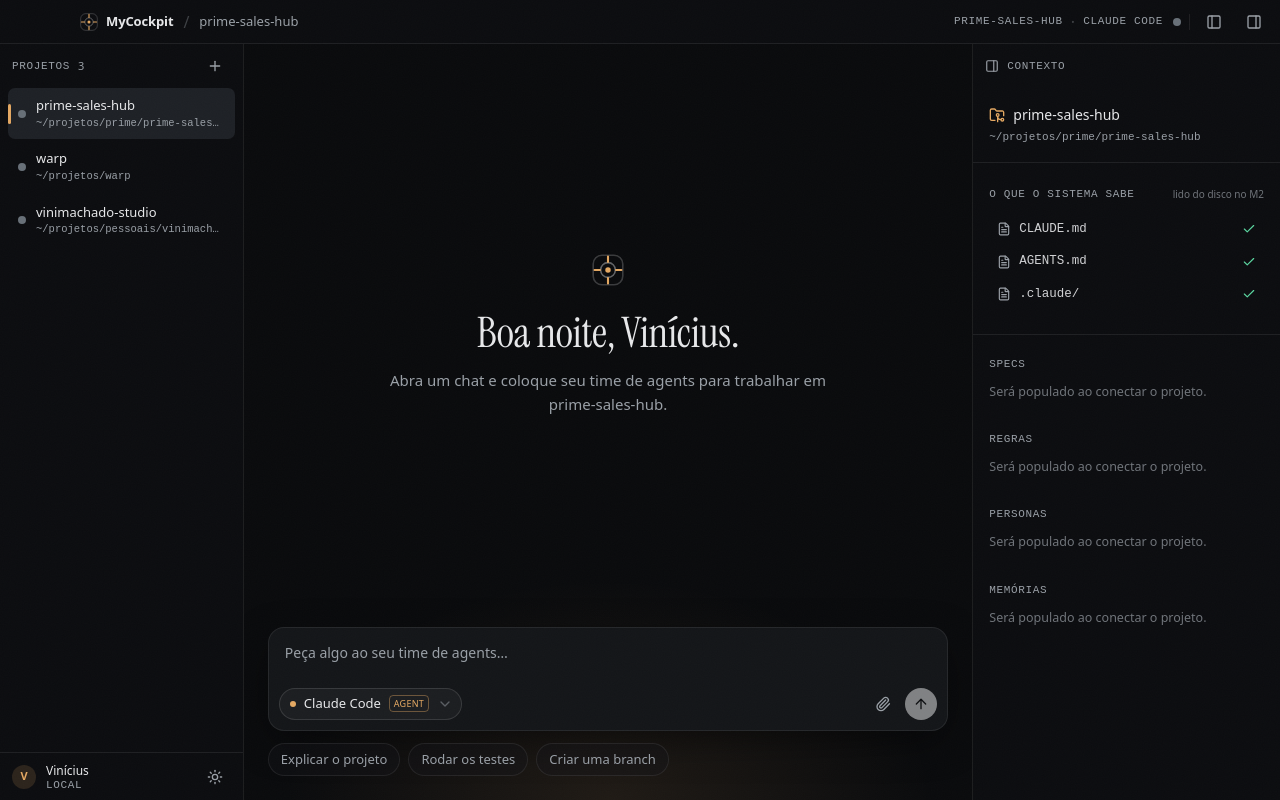
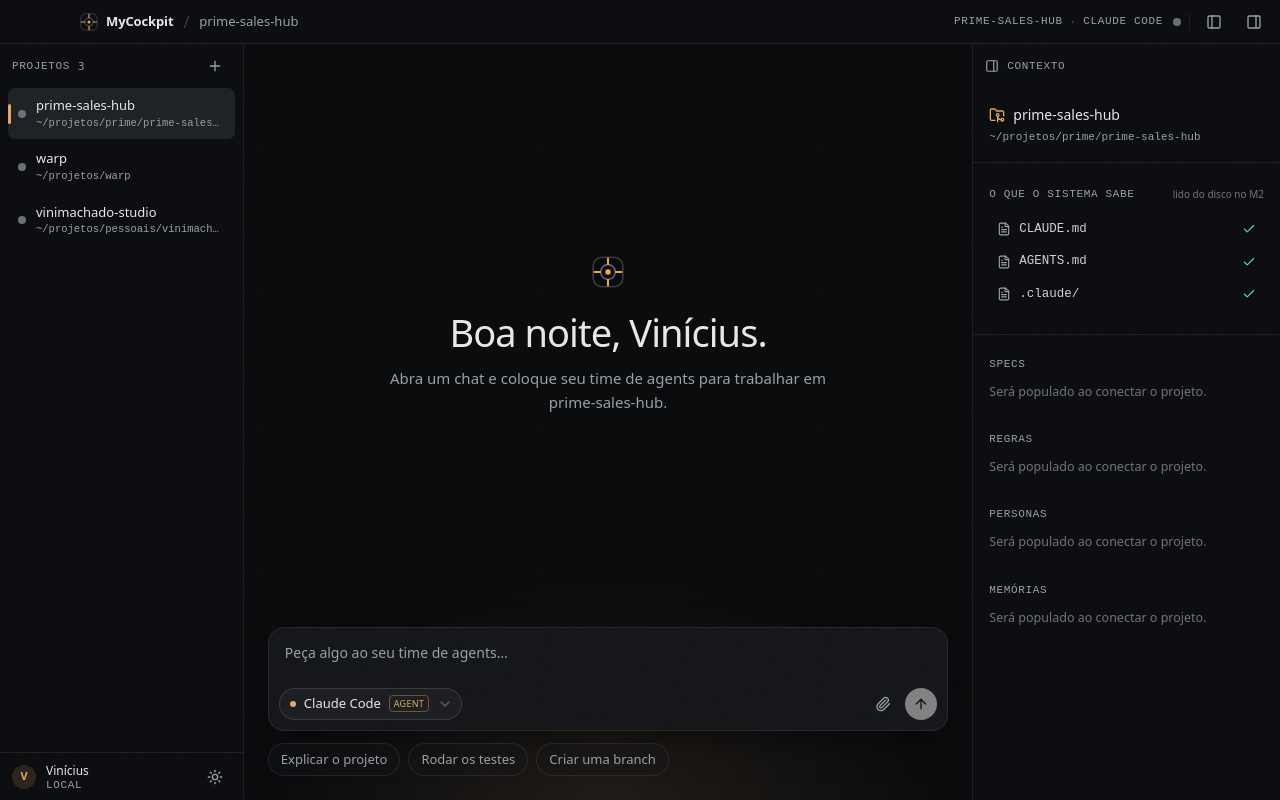
Before and after one commit to vinicius1209/mycockpit, a React (Vite) app in the folder app/: page / in a window 1280 px wide. Built offline with nearby package versions, Linux system fonts and the light colour scheme.

Commit message:
style(app): fonte display vira Geist (remove Instrument Serif)
Tudo em Geist + Geist Mono — saudação e títulos agora em sans (medium, tracking apertado). Remove a dep @fontsource/instrument-serif.

```diff
--- a/app/package.json
+++ b/app/package.json
@@ -12,7 +12,6 @@
   "dependencies": {
     "@fontsource-variable/geist": "^5.2.9",
     "@fontsource-variable/geist-mono": "^5.2.8",
-    "@fontsource/instrument-serif": "^5.2.8",
     "@tabler/icons-react": "^3.44.0",
     "@tailwindcss/vite": "^4.3.1",
     "@tanstack/react-query": "^5.101.1",
--- a/app/src/components/chat/ChatPanel.tsx
+++ b/app/src/components/chat/ChatPanel.tsx
@@ -30,7 +30,7 @@ export function ChatPanel() {
         <div className="mx-auto flex min-h-full max-w-[760px] flex-col items-center justify-center px-6 py-10">
           <div className="animate-cockpit-rise text-center">
             <Reticle className="mx-auto mb-6 size-8" />
-            <h1 className="font-display text-[42px] leading-[1.1] tracking-[-0.01em] text-foreground">
+            <h1 className="text-[38px] font-medium leading-[1.1] tracking-[-0.025em] text-foreground">
               {greeting}, Vinícius.
             </h1>
             <p className="mx-auto mt-3 max-w-md text-[15px] leading-relaxed text-muted-foreground">
--- a/app/src/fonts.d.ts
+++ b/app/src/fonts.d.ts
@@ -2,4 +2,3 @@
 // Declaramos os módulos para os side-effect imports no main.tsx.
 declare module "@fontsource-variable/geist"
 declare module "@fontsource-variable/geist-mono"
-declare module "@fontsource/instrument-serif"
--- a/app/src/index.css
+++ b/app/src/index.css
@@ -45,7 +45,7 @@
   /* tipografia */
   --font-sans: "Geist Variable", ui-sans-serif, system-ui, sans-serif;
   --font-mono: "Geist Mono Variable", ui-monospace, "SF Mono", monospace;
-  --font-display: "Instrument Serif", Georgia, serif;
+  --font-display: "Geist Variable", ui-sans-serif, system-ui, sans-serif;
 
   /* raio + elevação */
   --radius: 0.5625rem; /* 9px */
--- a/app/src/main.tsx
+++ b/app/src/main.tsx
@@ -4,7 +4,6 @@ import { createRoot } from "react-dom/client"
 // Fontes offline (Fontsource) — sem depender de CDN em runtime
 import "@fontsource-variable/geist"
 import "@fontsource-variable/geist-mono"
-import "@fontsource/instrument-serif"
 
 import "./index.css"
 import App from "./App.tsx"
```
Also changed, not shown: 1 other file (tests, documents, lock files or other folders).
